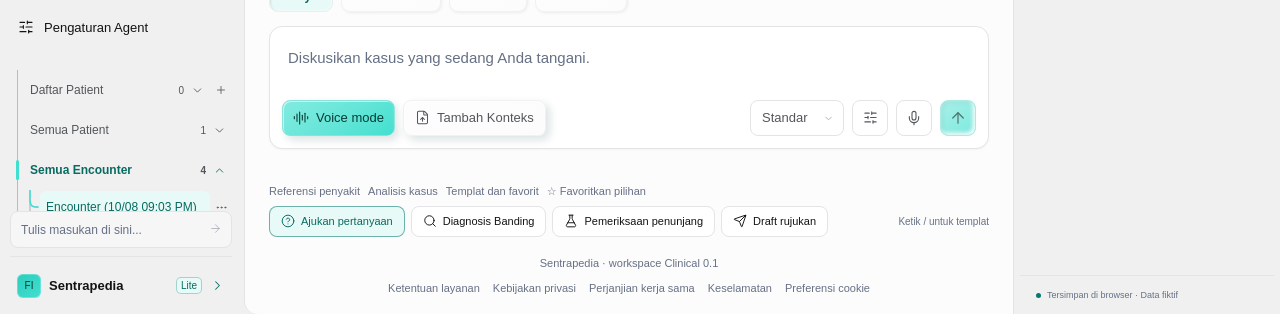
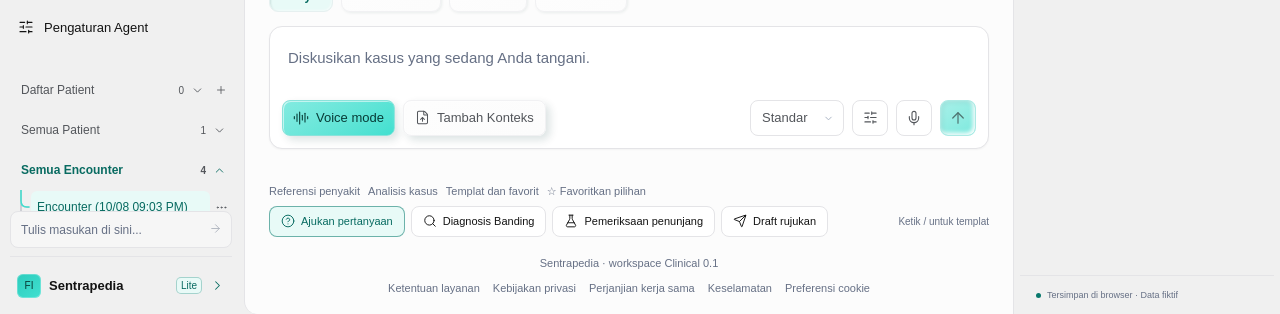
Before and after one commit to drferdi/Sentrapedia, a Next.js app: page / in a window 1280 px wide. Shown: the part 486-800 px from the top of the page. Built offline with nearby package versions, Linux system fonts and the light colour scheme.

Commit message:
style(sentrapedia): sidebar submenu keeps one line, the tree; the rail and sliding bar are gone (R1)
Co-Authored-By: Claude Opus 5.5 <noreply@anthropic.com>

```diff
--- a/app/globals.css
+++ b/app/globals.css
@@ -374,11 +374,9 @@ h1 span { white-space: normal; }
 .toast > button { display: flex; color: var(--color-text-muted); padding: 0; margin-left: 8px; }
 
 /* One expanded subtree; matching fold curves keep the rest of the sidebar stable. */
-/* After lab.xevrion.dev/lab/sidebar-submenu: a bar rides one rail to the open title on a spring, sections fold
-   on one shared curve so the menu height holds still, items settle in from a blur, the lit branch draws down. */
-.sidebar-submenu { position: relative; margin: 24px 0; padding-left: 9px; }
-.sidebar-submenu::before { content: ""; position: absolute; left: 0; top: 0; bottom: 0; width: 1px; background: color-mix(in srgb, var(--color-border-subtle), var(--color-text-muted) 35%); }
-.submenu-bar { position: absolute; z-index: 1; left: -1px; top: 10px; width: 3px; height: 20px; border-radius: 3px; background: var(--color-action-primary); transition: transform var(--submenu-spring-ms) var(--submenu-spring); }
+/* After lab.xevrion.dev/lab/sidebar-submenu: sections fold on one shared curve so the menu height holds still,
+   items settle in from a blur, and the lit branch draws down to the current item. */
+.sidebar-submenu { position: relative; margin: 24px 0; }
 .submenu-section { position: relative; }
 .submenu-heading { display: flex; align-items: center; gap: 4px; height: 40px; }
 .submenu-heading > button:first-child { display: flex; align-items: center; gap: 7px; flex: 1; min-width: 0; text-align: left; min-height: 36px; padding: 7px 4px; border-radius: 6px; font-size: 12px; color: var(--color-text-secondary); transition: color 200ms ease-out; }
@@ -413,7 +411,7 @@ h1 span { white-space: normal; }
 .system-loading { min-height: 100dvh; display: flex; flex-direction: column; align-items: center; justify-content: center; gap: 12px; background: var(--color-background-canvas); color: var(--color-text-secondary); }
 .system-loading .pixel-grid { grid-template-columns: repeat(4, 6px); grid-auto-rows: 6px; gap: 3px; }
 .system-loading p { font-size: 13px; }
-@media (prefers-reduced-motion: reduce) { .pixel-grid > span { transform: none; } .submenu-bar, .submenu-body, .submenu-item { transition-duration: 0ms !important; transition-delay: 0ms !important; } .submenu-item { filter: none !important; } .submenu-tree-lit { animation: none !important; } }
+@media (prefers-reduced-motion: reduce) { .pixel-grid > span { transform: none; } .submenu-body, .submenu-item { transition-duration: 0ms !important; transition-delay: 0ms !important; } .submenu-item { filter: none !important; } .submenu-tree-lit { animation: none !important; } }
 
 @media (min-height: 1000px) { .home-bottom { margin-bottom: 16px; } }
 @media (max-width: 1150px) { .sidebar { width: 238px; } .advertisement { gap: 20px; padding-left: 20px; } .ad-art { width: 95px; } .ad-copy > span { font-size: 12px; } .home-content { width: min(780px, calc(100% - 48px)); } .composer-tools-left, .composer-tools-right { gap: 6px; } }
--- a/components/sidebar-submenu.tsx
+++ b/components/sidebar-submenu.tsx
@@ -2,7 +2,7 @@
 
 import { ChevronDown } from "lucide-react";
 import { useEffect, useId, useRef, useState, type CSSProperties, type ReactNode } from "react";
-import { litPath, rowMiddle, spring, springEasing, SUBMENU_ROW, SUBMENU_TITLE, treePath } from "../lib/submenu-motion";
+import { litPath, rowMiddle, spring, SUBMENU_ROW, treePath } from "../lib/submenu-motion";
 
 export interface SubmenuSection {
   id: string;
@@ -13,16 +13,12 @@ export interface SubmenuSection {
   action?: ReactNode;
 }
 
-const motionVars = { "--submenu-spring": springEasing, "--submenu-spring-ms": `${Math.round(spring.duration * 1000)}ms` } as CSSProperties;
-
-/** After lab.xevrion.dev/lab/sidebar-submenu: one section open at a time, a bar riding the rail to the open
- *  title, items hanging off a drawn tree, and the branch to the current item lit and following it. */
+/** After lab.xevrion.dev/lab/sidebar-submenu: one section open at a time, items hanging off a drawn tree,
+ *  and the branch to the current item lit and following it. */
 export function SidebarSubmenu({ sections, initialSection }: { sections: SubmenuSection[]; initialSection: string }) {
   const [openId, setOpenId] = useState(initialSection);
   const id = useId();
-  const openIndex = Math.max(0, sections.findIndex((section) => section.id === openId));
-  return <div className="sidebar-submenu" style={motionVars}>
-    <span aria-hidden="true" className="submenu-bar" style={{ transform: `translateY(${openIndex * SUBMENU_TITLE}px)` }}/>
+  return <div className="sidebar-submenu">
     {sections.map((section) => {
       const open = section.id === openId;
       const selectedIndex = section.items.findIndex((item) => item.id === section.selectedId);
--- a/lib/submenu-motion.ts
+++ b/lib/submenu-motion.ts
@@ -1,7 +1,6 @@
 // Geometry and spring for the sidebar submenu, after lab.xevrion.dev/lab/sidebar-submenu.
 // Rows are a fixed height so the tree is one drawn path rather than measured.
 export const SUBMENU_ROW = 34;
-export const SUBMENU_TITLE = 40;
 const TRUNK = 4;
 const BEND = 6;
 const REACH = 12;
@@ -25,5 +24,3 @@ function createSpring(visualDuration: number, bounce: number) {
   return { at, duration };
 }
 export const spring = createSpring(0.35, 0.12);
-// The same curve for CSS transitions (the section bar).
-export const springEasing = `linear(${Array.from({ length: 21 }, (_, i) => spring.at((i / 20) * spring.duration).toFixed(4)).join(", ")})`;
```
Also changed, not shown: .agents/HANDOFF.md.
